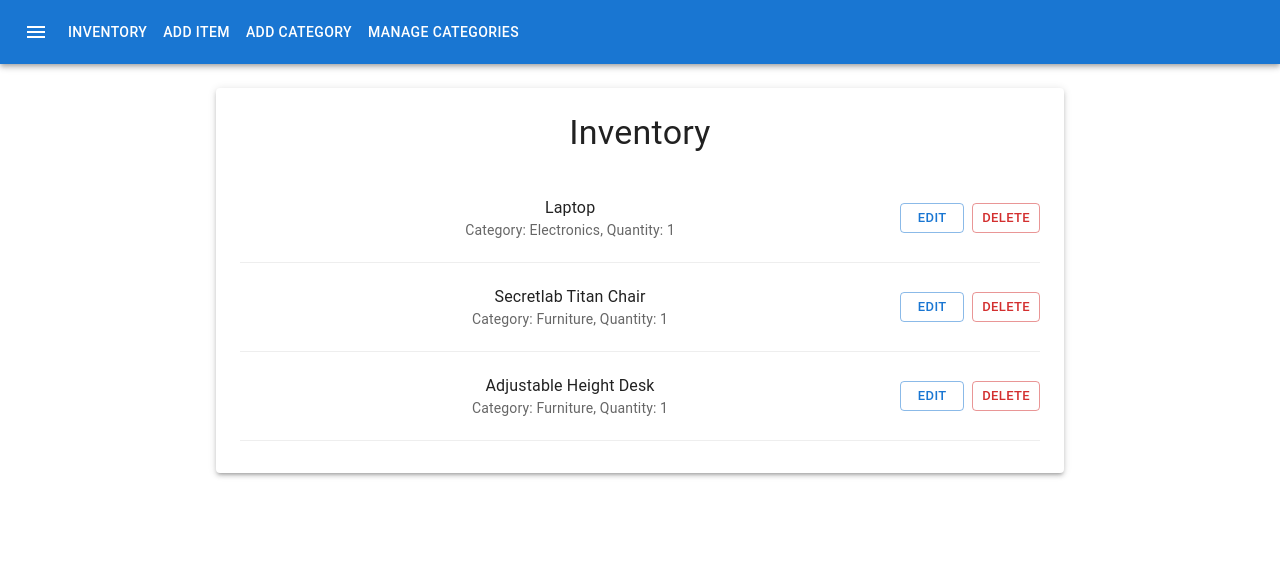
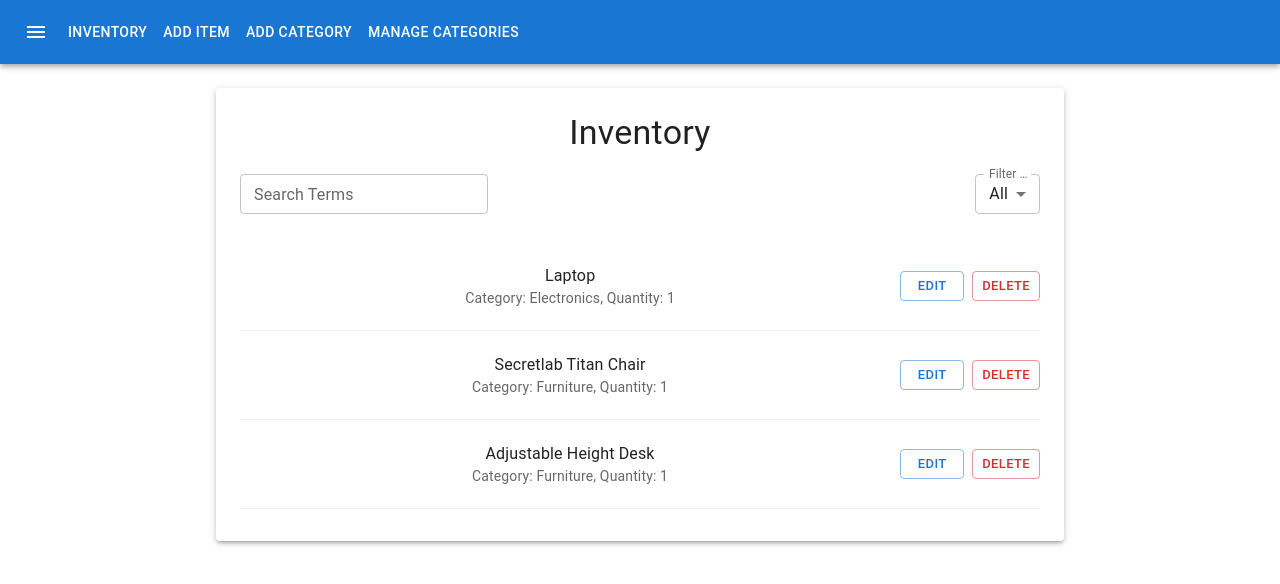
Before and after one commit to SemanticSalt-dev/ReactAssetManager, a React (Create React App) app: page / in a window 1280 px wide. Shown: the top 584 px of the page. Built offline with nearby package versions, Linux system fonts and the light colour scheme.

Commit message:
Added a search feature to the InventoryView component for searching both by name or filtering by category.

```diff
--- a/src/components/EditItemForm.js
+++ b/src/components/EditItemForm.js
@@ -44,7 +44,7 @@ function EditItemForm({ item, categories, updateItem, onCancel}) {
                   fullWidth
                   margin="normal"
                 />
-                <FormControl>
+                <FormControl fullWidth margin="normal">
                     <InputLabel id="category-label">Category</InputLabel>
                     <Select
                       labelId="category-label"
@@ -71,10 +71,12 @@ function EditItemForm({ item, categories, updateItem, onCancel}) {
                   margin="normal"
                   InputProps={{ inputProps: { min: 1 } }}
                 />
-                <Button onClick={onCancel}>Cancel</Button>
-                <Button type="submit" variant="contained" color="primary" className="add-item-button">
-                    Update Item
-                </Button>
+                <div>
+                    <Button onClick={onCancel}>Cancel</Button>
+                    <Button type="submit" variant="contained" color="primary" className="add-item-button">
+                        Update Item
+                    </Button>
+                </div>
             </form>
         </Paper>
     );
--- a/src/components/InventoryView.js
+++ b/src/components/InventoryView.js
@@ -1,10 +1,14 @@
 import React, { useState } from 'react';
-import { List, ListItem, ListItemText, Button, Paper, Typography } from '@mui/material';
+import { List, ListItem, ListItemText, IconButton, Paper, Typography, Button, TextField, FormControl, InputLabel, Select, MenuItem, } from '@mui/material';
+import DeleteItem from '@mui/icons-material/Delete';
+import EditIcon from '@mui/icons-material/Edit';
 import EditItemForm from './EditItemForm';
 import './styles/InventoryView.css';
 
 function InventoryView({ inventory, categories, deleteItem, updateItem }) {
     const [editItemId, setEditItemId] = useState(null);
+    const [searchTerm, setSearchTerm] = useState('');
+    const [filterCategory, setFilterCategory] = useState('all');
 
     const handleEditClick = (id) => {
         setEditItemId(id);
@@ -14,13 +18,53 @@ function InventoryView({ inventory, categories, deleteItem, updateItem }) {
         setEditItemId(null);
     };
 
+    const handleSearchChange = (event) => {
+        setSearchTerm(event.target.value);
+    };
+
+    const handleFilterChange = (event) => {
+        setFilterCategory(event.target.value);
+    };
+
+    const filteredAndCategorizedInventory = inventory.filter((item) => {
+        const searchTextMatch = item.name.toLowerCase().includes(searchTerm.toLowerCase());
+        const categoryMatch = filterCategory === 'all' || item.categoryId === parseInt(filterCategory);
+        return searchTextMatch && categoryMatch;
+    });
+
     return (
         <Paper elevation={3} className="inventory-paper">
             <Typography variant="h4" gutterBottom>
                 Inventory
             </Typography>
+            <div className="inventory-filters">
+                <TextField
+                  label="Search Terms"
+                  value={searchTerm}
+                  onChange={handleSearchChange}
+                  size="small"
+                  margin="dense"
+                />
+                <FormControl size="small" margin="dense">
+                    <InputLabel id="filter-category-label">Filter by Category</InputLabel>
+                    <Select
+                      labelId="filter-category-label"
+                      id="filter-category"
+                      value={filterCategory}
+                      onChange={handleFilterChange}
+                      label="Filter by Category"
+                    >
+                        <MenuItem value="all">All</MenuItem>
+                        {categories.map((category) => (
+                            <MenuItem key={category.id} value={category.id}>
+                                {category.name}
+                            </MenuItem>
+                        ))}
+                    </Select>
+                </FormControl>
+            </div>
             <List>
-                {inventory.map((item) => {
+                {filteredAndCategorizedInventory.map((item) => {
                     const category = categories.find((cat) => cat.id === item.categoryId);
                     return (
                         <div key={item.id} className="inventory-item">
--- a/src/components/styles/InventoryView.css
+++ b/src/components/styles/InventoryView.css
@@ -12,3 +12,9 @@
     border-bottom: 1px solid #eee;
     padding: 16px 0;
 }
+
+.inventory-filters {
+    display: flex;
+    justify-content: space-between;
+    margin-bottom: 16px;
+}
```
